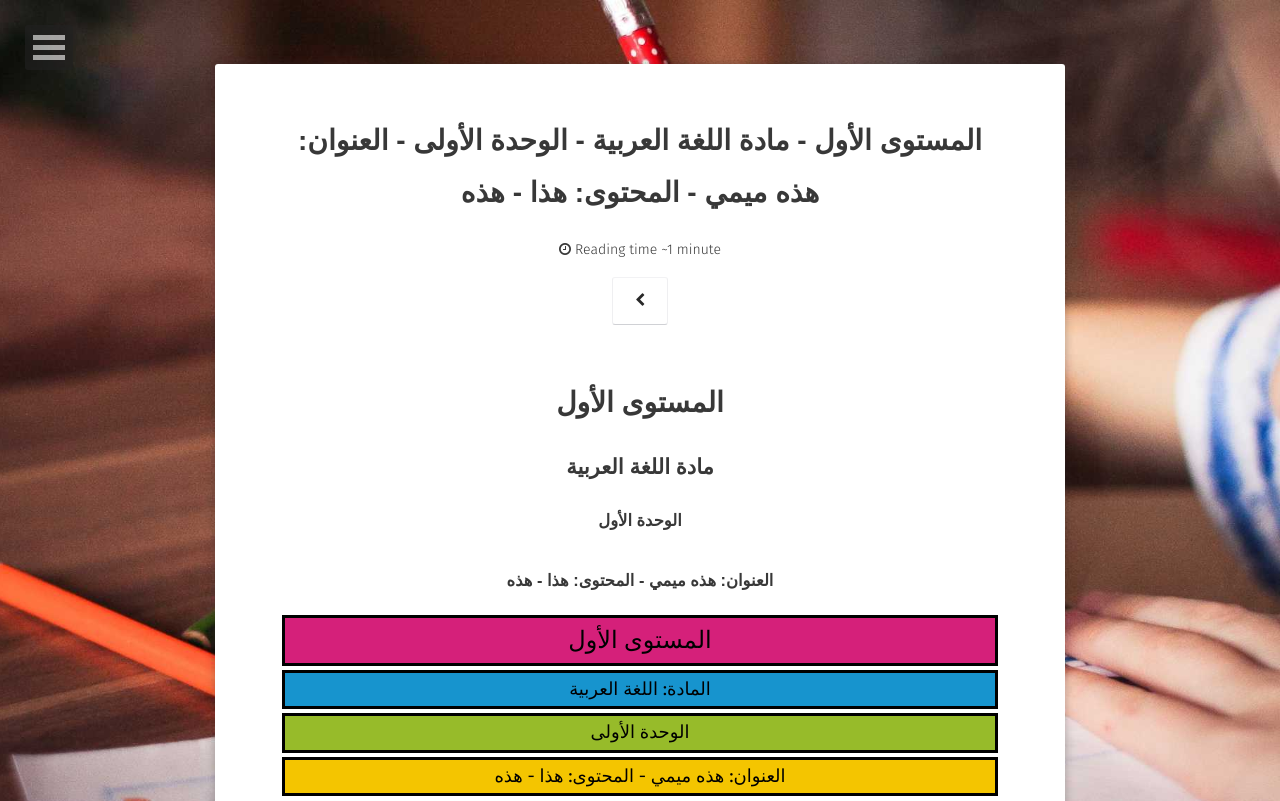
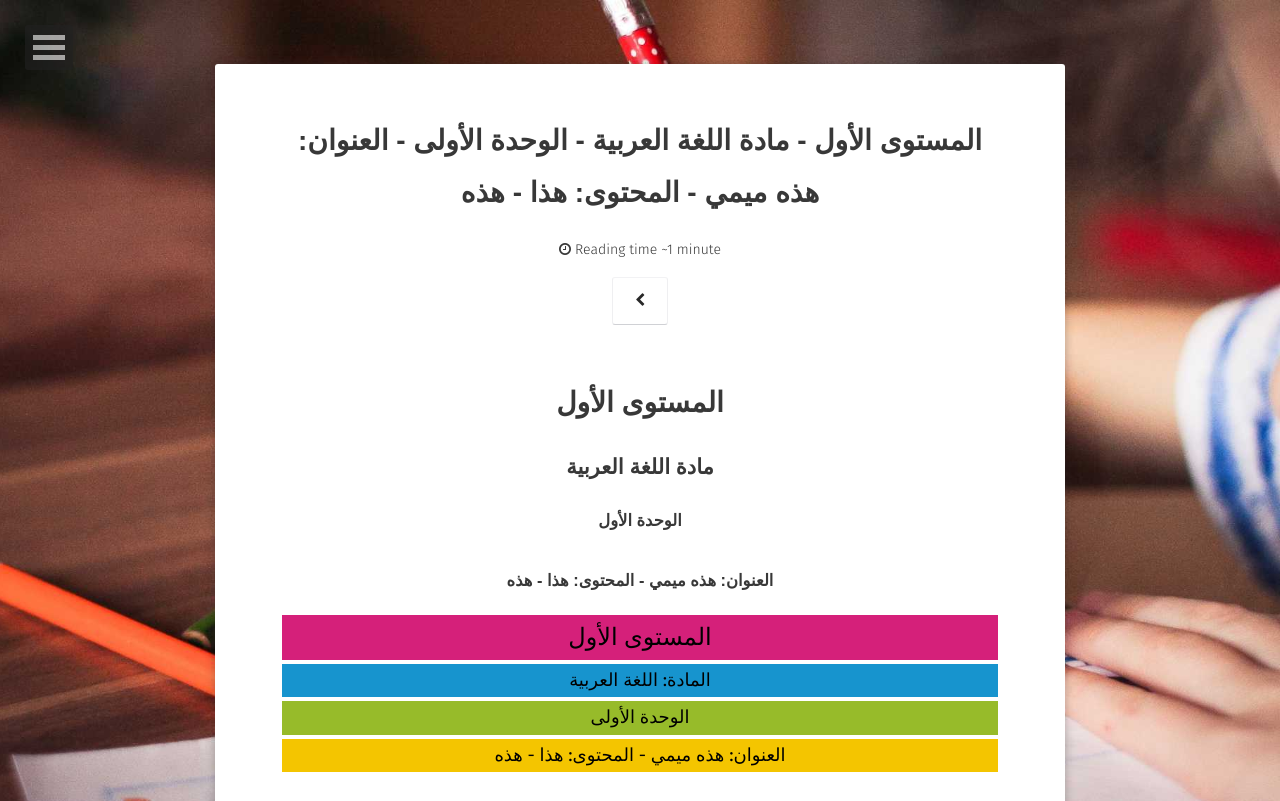
Before and after one commit to sanabilmedia/sanabilmedia.github.io, a Jekyll site: the page built from _posts/2020-09-10-class1-arabe-unite1.md, in a window 1280 px wide. Shown: the top 801 px of the page. Built offline with Jekyll 4.4.1, drawn with Linux system fonts in a browser that asks for light colours; some web fonts are replaced; grey boxes are pictures that could not be loaded.

Commit message:
Add files via upload

```diff
--- a/_posts/2020-09-10-class1-arabe-unite1.md
+++ b/_posts/2020-09-10-class1-arabe-unite1.md
@@ -27,24 +27,24 @@ comments: false
 
   <tbody>
 <tr>
-    <td><div style="background-color: #d5207a; border: 3px solid black; text-align: center;">
+    <td><div style="background-color: #d5207a; border: 0px solid black; text-align: center;">
 <span style="color: black; font-family: inherit; font-size: x-large;">المستوى الأول</span></div>
 </td>
 
   </tr>
 <tr>
-    <td><div style="background-color: #1794ce; border: 3px solid black; text-align: center;">
+    <td><div style="background-color: #1794ce; border: 0px solid black; text-align: center;">
 <span style="color: black; font-family: inherit; font-size: large;">المادة: اللغة العربية</span></div>
 </td>
 
   </tr>
 <tr>
-    <td><div style="background-color: #97bb2a; border: 3px solid black; text-align: center;">
+    <td><div style="background-color: #97bb2a; border: 0px solid black; text-align: center;">
 <span style="color: black; font-family: inherit; font-size: large;">الوحدة الأولى</span></div>
 </td>
 </tr>
 <tr>
-    <td><div style="background-color: #f4c500; border: 3px solid black; text-align: center;">
+    <td><div style="background-color: #f4c500; border: 0px solid black; text-align: center;">
 <span style="color: black; font-family: inherit; font-size: large;">العنوان: هذه ميمي - المحتوى: هذا - هذه</span></div>
 </td>
 </tr>
```
